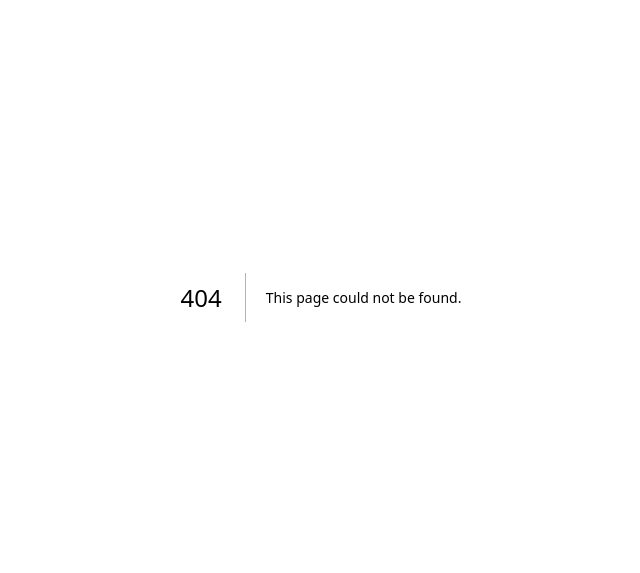
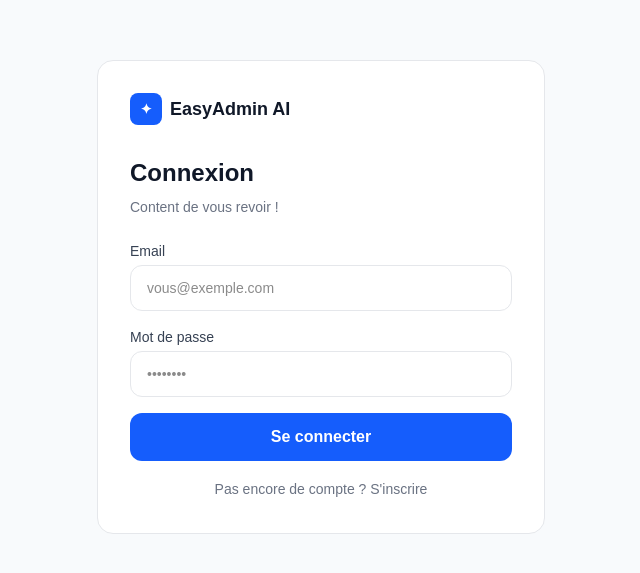
Before and after one commit to 4pnhds49yb-cmyk/easyadmin-ai, a Next.js app: page /auth in a window 1280 px wide. Before the commit this address had no page. Shown: the part 103-676 px from the top of the page, without its empty margins (319-959 px from the left). Built offline with nearby package versions, Linux system fonts and the light colour scheme; no server answers.

Commit message:
Auth et dashboard ajoutés

```diff
--- a/package.json
+++ b/package.json
@@ -9,6 +9,8 @@
     "lint": "eslint"
   },
   "dependencies": {
+    "@supabase/ssr": "^0.12.0",
+    "@supabase/supabase-js": "^2.108.2",
     "next": "16.2.9",
     "react": "19.2.4",
     "react-dom": "19.2.4"
--- /dev/null
+++ b/src/app/auth/page.tsx
@@ -0,0 +1,95 @@
+'use client'
+
+import { useState } from 'react'
+import { createClient } from '@/lib/supabase'
+import { useRouter } from 'next/navigation'
+
+export default function AuthPage() {
+  const [email, setEmail] = useState('')
+  const [password, setPassword] = useState('')
+  const [isLogin, setIsLogin] = useState(true)
+  const [loading, setLoading] = useState(false)
+  const [message, setMessage] = useState('')
+  const router = useRouter()
+  const supabase = createClient()
+
+  const handleAuth = async () => {
+    setLoading(true)
+    setMessage('')
+
+    if (isLogin) {
+      const { error } = await supabase.auth.signInWithPassword({ email, password })
+      if (error) setMessage(error.message)
+      else router.push('/dashboard')
+    } else {
+      const { error } = await supabase.auth.signUp({ email, password })
+      if (error) setMessage(error.message)
+      else setMessage('Vérifiez votre email pour confirmer votre inscription !')
+    }
+    setLoading(false)
+  }
+
+  return (
+    <main className="min-h-screen bg-[#F8FAFC] flex items-center justify-center px-4">
+      <div className="bg-white border border-gray-200 rounded-2xl p-8 w-full max-w-md">
+        <div className="flex items-center gap-2 mb-8">
+          <div className="w-8 h-8 bg-blue-600 rounded-lg flex items-center justify-center">
+            <span className="text-white text-sm font-bold">✦</span>
+          </div>
+          <span className="font-bold text-gray-900 text-lg">EasyAdmin AI</span>
+        </div>
+
+        <h1 className="text-2xl font-bold text-gray-900 mb-2">
+          {isLogin ? 'Connexion' : 'Créer un compte'}
+        </h1>
+        <p className="text-gray-500 text-sm mb-6">
+          {isLogin ? 'Content de vous revoir !' : 'Commencez gratuitement, sans carte bancaire.'}
+        </p>
+
+        <div className="space-y-4">
+          <div>
+            <label className="text-sm font-medium text-gray-700 block mb-1">Email</label>
+            <input
+              type="email"
+              value={email}
+              onChange={(e) => setEmail(e.target.value)}
+              placeholder="vous@exemple.com"
+              className="w-full border border-gray-200 rounded-xl px-4 py-3 text-sm outline-none focus:border-blue-400 transition-colors"
+            />
+          </div>
+          <div>
+            <label className="text-sm font-medium text-gray-700 block mb-1">Mot de passe</label>
+            <input
+              type="password"
+              value={password}
+              onChange={(e) => setPassword(e.target.value)}
+              placeholder="••••••••"
+              className="w-full border border-gray-200 rounded-xl px-4 py-3 text-sm outline-none focus:border-blue-400 transition-colors"
+            />
+          </div>
+
+          {message && (
+            <p className="text-sm text-blue-600 bg-blue-50 border border-blue-200 rounded-xl px-4 py-3">
+              {message}
+            </p>
+          )}
+
+          <button
+            onClick={handleAuth}
+            disabled={loading}
+            className="w-full bg-blue-600 text-white font-semibold py-3 rounded-xl hover:bg-blue-700 transition-colors disabled:opacity-50"
+          >
+            {loading ? 'Chargement...' : isLogin ? 'Se connecter' : "S'inscrire"}
+          </button>
+
+          <button
+            onClick={() => setIsLogin(!isLogin)}
+            className="w-full text-sm text-gray-500 hover:text-gray-700 transition-colors"
+          >
+            {isLogin ? "Pas encore de compte ? S'inscrire" : 'Déjà un compte ? Se connecter'}
+          </button>
+        </div>
+      </div>
+    </main>
+  )
+}
--- /dev/null
+++ b/src/app/dashboard/page.tsx
@@ -0,0 +1,103 @@
+'use client'
+
+import { useEffect, useState } from 'react'
+import { createClient } from '@/lib/supabase'
+import { useRouter } from 'next/navigation'
+
+export default function Dashboard() {
+  const [user, setUser] = useState<any>(null)
+  const [loading, setLoading] = useState(true)
+  const router = useRouter()
+  const supabase = createClient()
+
+  useEffect(() => {
+    const getUser = async () => {
+      const { data: { user } } = await supabase.auth.getUser()
+      if (!user) router.push('/auth')
+      else setUser(user)
+      setLoading(false)
+    }
+    getUser()
+  }, [])
+
+  const handleLogout = async () => {
+    await supabase.auth.signOut()
+    router.push('/')
+  }
+
+  if (loading) return (
+    <div className="min-h-screen bg-[#F8FAFC] flex items-center justify-center">
+      <p className="text-gray-500">Chargement...</p>
+    </div>
+  )
+
+  return (
+    <main className="min-h-screen bg-[#F8FAFC]">
+      {/* Header */}
+      <nav className="bg-white border-b border-gray-200 px-6 py-4 flex items-center justify-between">
+        <div className="flex items-center gap-2">
+          <div className="w-8 h-8 bg-blue-600 rounded-lg flex items-center justify-center">
+            <span className="text-white text-sm font-bold">✦</span>
+          </div>
+          <span className="font-bold text-gray-900">EasyAdmin AI</span>
+        </div>
+        <div className="flex items-center gap-4">
+          <span className="text-sm text-gray-500">{user?.email}</span>
+          <button
+            onClick={handleLogout}
+            className="text-sm text-gray-600 border border-gray-200 px-4 py-2 rounded-lg hover:bg-gray-50"
+          >
+            Déconnexion
+          </button>
+        </div>
+      </nav>
+
+      <div className="max-w-5xl mx-auto px-6 py-10">
+        {/* Bienvenue */}
+        <div className="mb-10">
+          <h1 className="text-2xl font-bold text-gray-900 mb-1">
+            Bonjour 👋
+          </h1>
+          <p className="text-gray-500">Que voulez-vous créer aujourd'hui ?</p>
+        </div>
+
+        {/* Stats */}
+        <div className="grid grid-cols-3 gap-4 mb-10">
+          <div className="bg-white border border-gray-200 rounded-xl p-5">
+            <p className="text-xs text-gray-400 mb-1">Documents générés</p>
+            <p className="text-2xl font-bold text-gray-900">0</p>
+          </div>
+          <div className="bg-white border border-gray-200 rounded-xl p-5">
+            <p className="text-xs text-gray-400 mb-1">Temps économisé</p>
+            <p className="text-2xl font-bold text-gray-900">0h</p>
+          </div>
+          <div className="bg-white border border-gray-200 rounded-xl p-5">
+            <p className="text-xs text-gray-400 mb-1">Crédits restants</p>
+            <p className="text-2xl font-bold text-blue-600">10</p>
+          </div>
+        </div>
+
+        {/* Outils */}
+        <h2 className="text-lg font-bold text-gray-900 mb-4">Vos outils</h2>
+        <div className="grid grid-cols-2 md:grid-cols-4 gap-4">
+          {[
+            { emoji: "📄", title: "Devis", desc: "Générer un devis" },
+            { emoji: "📧", title: "Email client", desc: "Répondre à un client" },
+            { emoji: "📝", title: "Contrat", desc: "Contrat de prestation" },
+            { emoji: "📱", title: "Post LinkedIn", desc: "Publication LinkedIn" },
+            { emoji: "🔔", title: "Relance", desc: "Relance impayée" },
+            { emoji: "📊", title: "CGV", desc: "Conditions générales" },
+            { emoji: "🎯", title: "Instagram", desc: "Post Instagram" },
+            { emoji: "💬", title: "Chat IA", desc: "Assistant IA" },
+          ].map((tool, i) => (
+            <div key={i} className="bg-white border border-gray-200 rounded-xl p-4 text-center hover:border-blue-300 hover:bg-blue-50 transition-colors cursor-pointer">
+              <div className="text-2xl mb-2">{tool.emoji}</div>
+              <p className="text-gray-900 font-semibold text-sm">{tool.title}</p>
+              <p className="text-gray-400 text-xs mt-1">{tool.desc}</p>
+            </div>
+          ))}
+        </div>
+      </div>
+    </main>
+  )
+}
--- /dev/null
+++ b/src/app/lib/supabase.ts
@@ -0,0 +1,8 @@
+import { createBrowserClient } from '@supabase/ssr'
+
+export function createClient() {
+  return createBrowserClient(
+    process.env.NEXT_PUBLIC_SUPABASE_URL!,
+    process.env.NEXT_PUBLIC_SUPABASE_ANON_KEY!
+  )
+}
--- /dev/null
+++ b/src/lib/supabase.ts
@@ -0,0 +1,8 @@
+import { createBrowserClient } from '@supabase/ssr'
+
+export function createClient() {
+  return createBrowserClient(
+    process.env.NEXT_PUBLIC_SUPABASE_URL!,
+    process.env.NEXT_PUBLIC_SUPABASE_ANON_KEY!
+  )
+}
```
Also changed, not shown: 1 other file (tests, documents, lock files or other folders).
